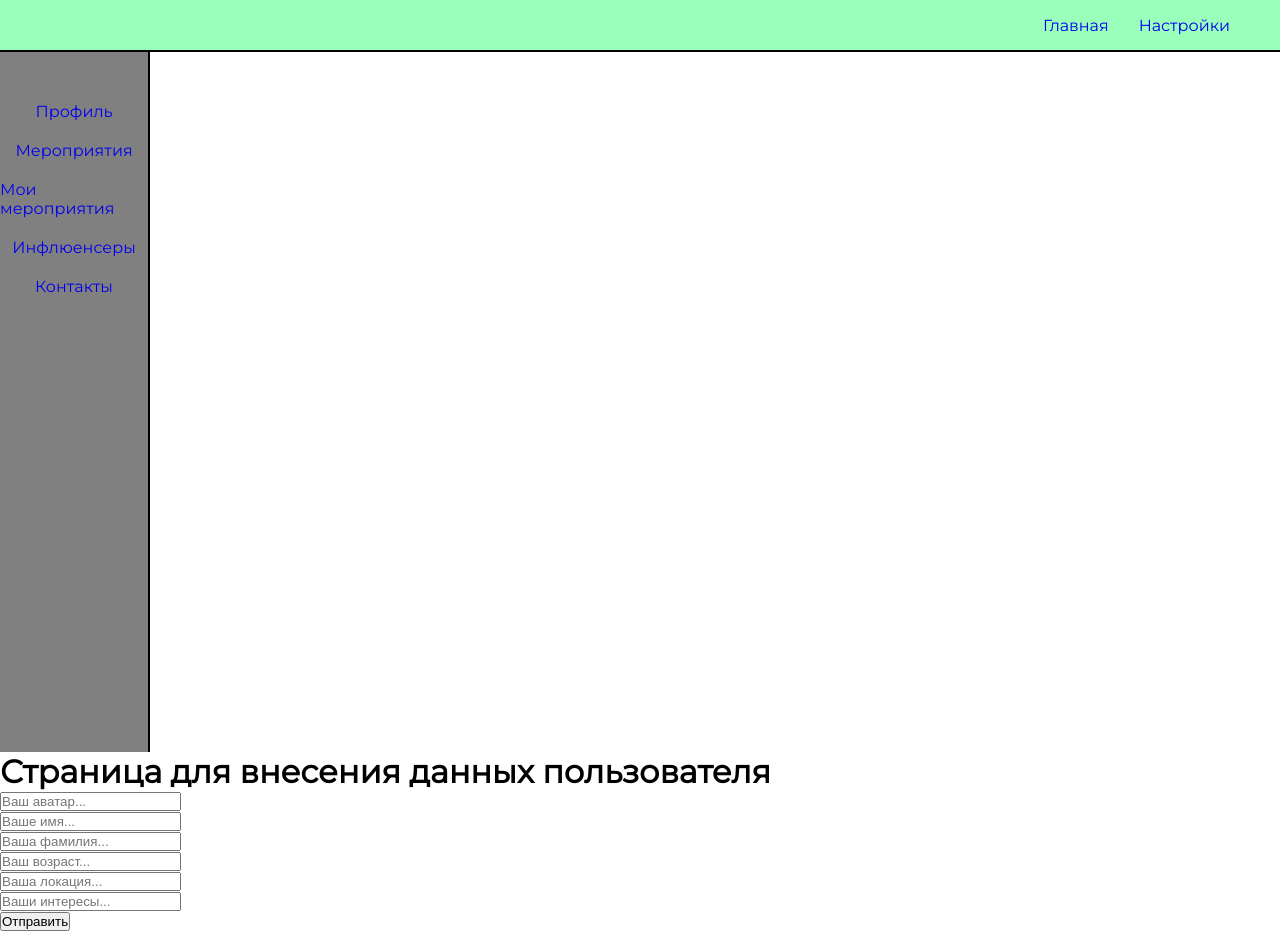
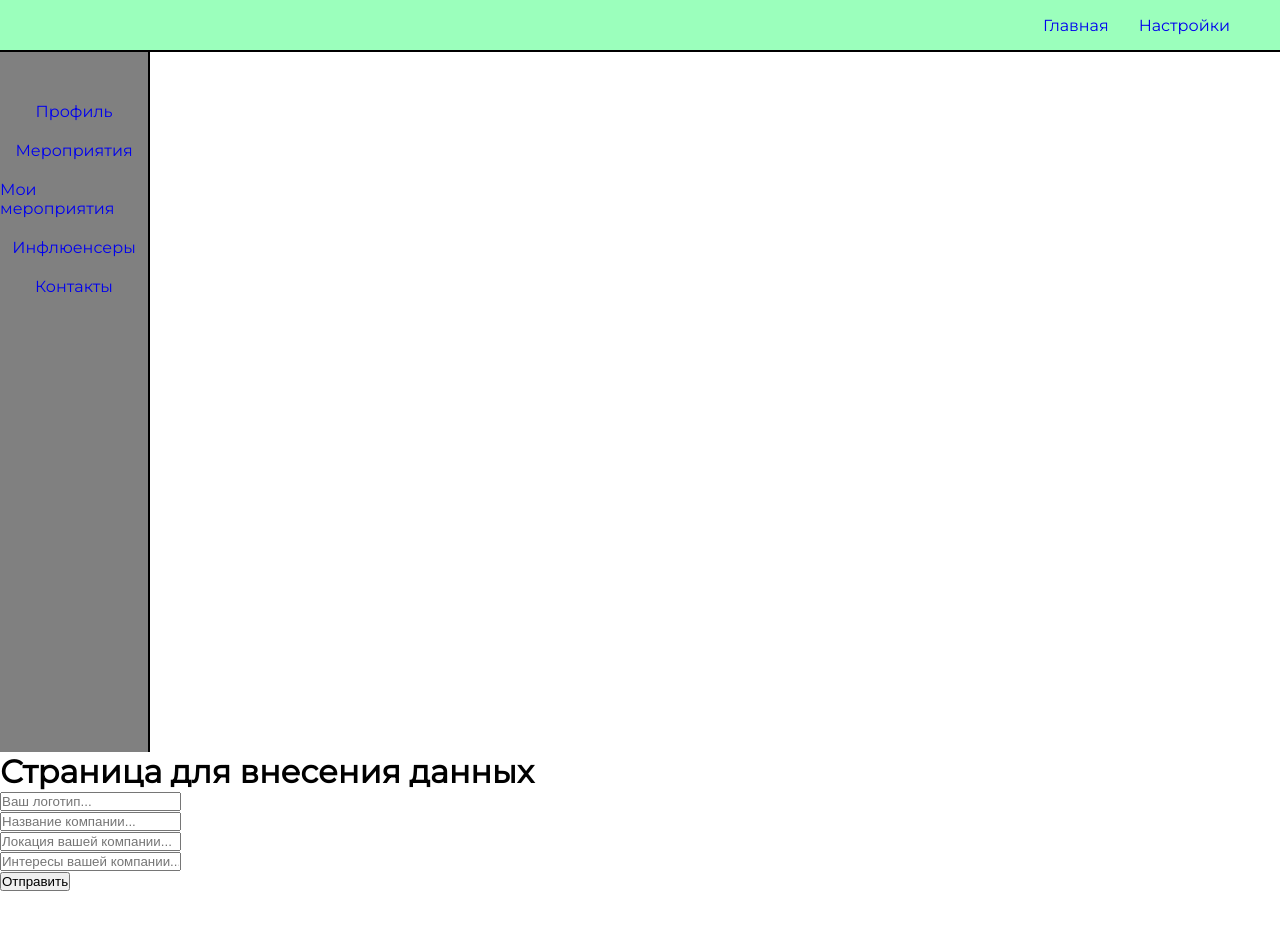
Before and after one commit to andreylutz/influence, a React (Create React App) app in the folder frontend/: page /userEdit in a window 1280 px wide. After the commit the page ends 891 px from the top, so only its background shows below. Built offline with nearby package versions, Linux system fonts and the light colour scheme.

Commit message:
form for adding users/companies are ready, all u/c can be rendered on the influencers, need merge with reg and log

```diff
--- a/frontend/src/App.jsx
+++ b/frontend/src/App.jsx
@@ -17,7 +17,7 @@ import UserMyEvents from './components/UserProfile/UserMyEvents';
 import UserFriends from './components/UserProfile/UserFriends'
 import UserMembership from './components/UserProfile/UserMembership';
 import UserStatus from './components/UserProfile/UserStatus';
-import AllUsersPage from './components/allUserPage/AllUsersPage';
+import AllCategoriesPage from './components/allCategoriesPage/AllCategoriesPage';
 import UserEditPage from './components/UserEditPage/UserEditPage';
 
 import store from './store';
@@ -40,7 +40,7 @@ function App() {
           <Route path="membership" element={<UserMembership />} />
         </Route>
 
-        <Route path="/allUsers" element={<AllUsersPage/>}/>
+        <Route path="/allUsers" element={<AllCategoriesPage/>}/>
         <Route path="/userEdit" element={<UserEditPage/>}/>
 
       </Routes>
--- a/frontend/src/components/UserEditPage/CompanyFormEdit.jsx
+++ b/frontend/src/components/UserEditPage/CompanyFormEdit.jsx
@@ -1,91 +1,55 @@
-// import { useEffect } from "react";
-import { useDispatch, useSelector } from 'react-redux'
-
 function CompanyFormEdit () {
-  const dispatch = useDispatch()
-  // const userEdit = useSelector((state) => state.settings.list)
 
   // id нужно брать из сессии
-  const userId = 1;
+  const companyId = 2;
 
-  async function editUserForm (event) {
+  async function editCompanyForm (event) {
     event.preventDefault()
-    const userData = {
-      avatar: event.target.avatar.value,
-      userName: event.target.userName.value,
-      surname: event.target.surname.value,
-      age: event.target.age.value,
+    const companyData = {
+      logo: event.target.logo.value,
+      companyName: event.target.companyName.value,
       location: event.target.location.value,
       skill: event.target.skill.value,
-      userId,
+      company_id: companyId,
     }
 
-    const body = JSON.stringify({ userData });
+    const body = JSON.stringify({ companyData });
 
-    const toServer = await fetch('http://localhost:4000/api/settings/users', {
+    const toServer = await fetch('http://localhost:4000/api/settings/companies', {
       method: 'POST',
       headers: { 'Content-type': 'application/json' },
       body,
     });
 
-    const allUsersArr = await toServer.json();
-
-    // const action = {
-    //   type: 'INIT_USER_SETTINGS',
-    //   payload: allUsersArr,
-    // };
-    // dispatch(action);
-
-
-    // const action = {
-    //   type: 'EDIT_USER_SETTINGS',
-    //   payload: userData,
-    // }
-    // dispatch(action)
-
+    // const allCompanyArr = await toServer.json();
   }
-  // useEffect(() => {
-  //   fetch('')
-  // }, [dispatch])
 
   return(
     <div>
-        <form onSubmit={editUserForm}>
+        <form onSubmit={editCompanyForm}>
           <ul className="ulUserEdit">
 
             <li>
               <label>
-                <input type="text" name="avatar" placeholder="Ваш аватар..." />
+                <input type="text" name="logo" placeholder="Ваш логотип..." />
               </label>
             </li>
 
             <li>
               <label>
-                <input type="text" name="userName" placeholder="Ваше имя..." />
+                <input type="text" name="companyName" placeholder="Название компании..." />
               </label>
             </li>
 
             <li>
               <label>
-                <input type="text" name="surname" placeholder="Ваша фамилия..." />
+                <input type="text" name="location" placeholder="Локация вашей компании..." />
               </label>
             </li>
 
             <li>
               <label>
-                <input type="text" name="age" placeholder="Ваш возраст..." />
-              </label>
-            </li>
-
-            <li>
-              <label>
-                <input type="text" name="location" placeholder="Ваша локация..." />
-              </label>
-            </li>
-
-            <li>
-              <label>
-                <input type="text" name="skill" placeholder="Ваши интересы..." />
+                <input type="text" name="skill" placeholder="Интересы вашей компании..." />
               </label>
             </li>
           </ul>
@@ -96,4 +60,4 @@ function CompanyFormEdit () {
   )
 }
 
-export default CompanyFormEdit
+export default CompanyFormEdit;
--- a/frontend/src/components/UserEditPage/UserEditPage.jsx
+++ b/frontend/src/components/UserEditPage/UserEditPage.jsx
@@ -1,10 +1,16 @@
 import UserFormEdit from "./UserFormEdit";
+import CompanyFormEdit from "./CompanyFormEdit";
 function UserEditPage() {
-
+  const roleUser = 'company';
   return (
     <div>
-      <h1>Страница для внесения данных пользователя</h1>
-      <UserFormEdit/>
+      <h1>Страница для внесения данных</h1>
+      {
+        (roleUser === 'user') ?
+        <UserFormEdit/>
+        :
+        <CompanyFormEdit/>
+      }
     </div>
   );
 }
--- a/frontend/src/components/UserEditPage/UserFormEdit.jsx
+++ b/frontend/src/components/UserEditPage/UserFormEdit.jsx
@@ -1,9 +1,4 @@
-// import { useEffect } from "react";
-import { useDispatch, useSelector } from 'react-redux'
-
 function UserFormEdit () {
-  const dispatch = useDispatch()
-  // const userEdit = useSelector((state) => state.settings.list)
 
   // id нужно брать из сессии
   const userId = 1;
@@ -28,7 +23,7 @@ function UserFormEdit () {
       body,
     });
 
-    const allUsersArr = await toServer.json();
+    // const allUsersArr = await toServer.json();
 
     // const action = {
     //   type: 'INIT_USER_SETTINGS',
--- a/frontend/src/components/allUserPage/AllUsersPage.jsx
+++ b/frontend/src/components/allCategoriesPage/AllCategoriesPage.jsx
@@ -23,28 +23,28 @@ function AllUsersPage() {
   // },
   // ];
   const dispatch = useDispatch();
-  const allUsers = useSelector((state) => state.settings.list);
-  console.log('====>', allUsers);
+  const allCategories = useSelector((state) => state.settings.list);
   const roleUser = 'user';
+  console.log('dd=======>', allCategories);
 
   useEffect(() => {
-    async function getAllUsers() {
-      const reqServer = await fetch('http://localhost:4000/api/settings/users');
+    async function getAllCategories() {
+      const reqServer = await fetch('http://localhost:4000/api/settings/allCategories');
       const resAllAbout = await reqServer.json();
 
       const action = {
-        type: 'INIT_USER_SETTINGS',
+        type: 'INIT_CATEGORIES',
         payload: resAllAbout,
       }
       dispatch(action);
     }
-    getAllUsers();
+    getAllCategories();
   }, [dispatch]);
 
   return (
     <div className="allUsersBlock" >
       {
-        allUsers.map((oneUser) => (
+        allCategories.map((oneUser) => (
           (oneUser.role === 'user') ?
             <OneUserCard key={oneUser.id} oneUser={oneUser} />
             :
--- a/frontend/src/components/allUserPage/OneCompanyCard.jsx
+++ b/frontend/src/components/allCategoriesPage/OneCompanyCard.jsx
@@ -9,7 +9,7 @@ function OneCompanyCard ({oneCompany}) {
       <ul className='ulOneUser'>
         <li className='liListOneUser'>Имя: <span>{oneCompany['Company_about.companyName']}</span> </li>
         <li>Локация: <span>{oneCompany['Company_about.location']}</span> </li>
-        <li>Интересы: <span>{oneCompany['Company_about.skill']}</span> </li>
+        <li>Интересы: <span>{oneCompany['Skills.name']}</span> </li>
       </ul>
     </div>
   )
--- a/frontend/src/store/reducers/userSettings.reducer.js
+++ b/frontend/src/store/reducers/userSettings.reducer.js
@@ -4,7 +4,7 @@ const initialState = {
 
 const userSettingsReducer = (prevState = initialState, action) => {
   switch (action.type) {
-    case 'INIT_USER_SETTINGS':
+    case 'INIT_CATEGORIES':
       console.log(action.payload);
       return {
         ...prevState,
```
Also changed, not shown: frontend/src/components/allCategoriesPage/OneUserCard.jsx (renamed from frontend/src/components/allUserPage/OneUserCard.jsx), frontend/src/components/allCategoriesPage/userPage.css (renamed from frontend/src/components/allUserPage/userPage.css), 1 other file (tests, documents, lock files or other folders).
